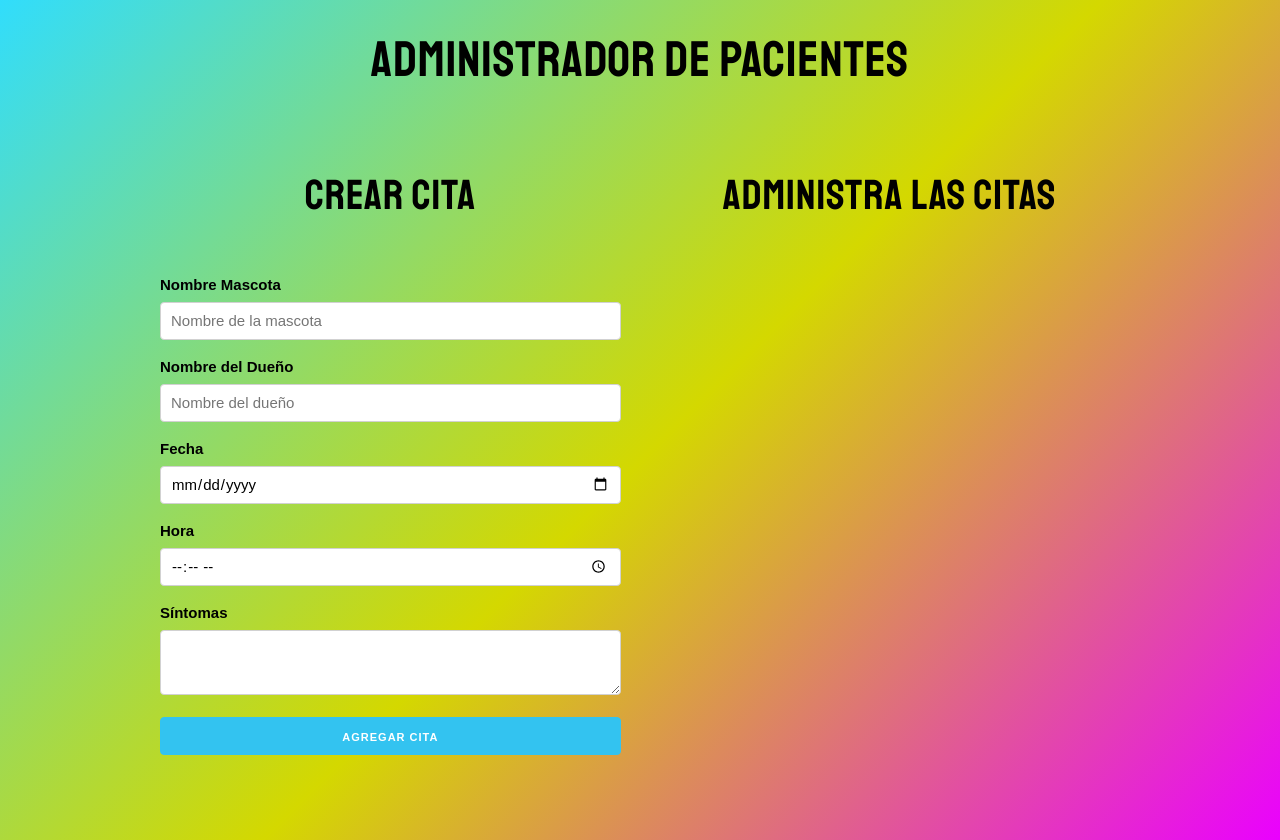
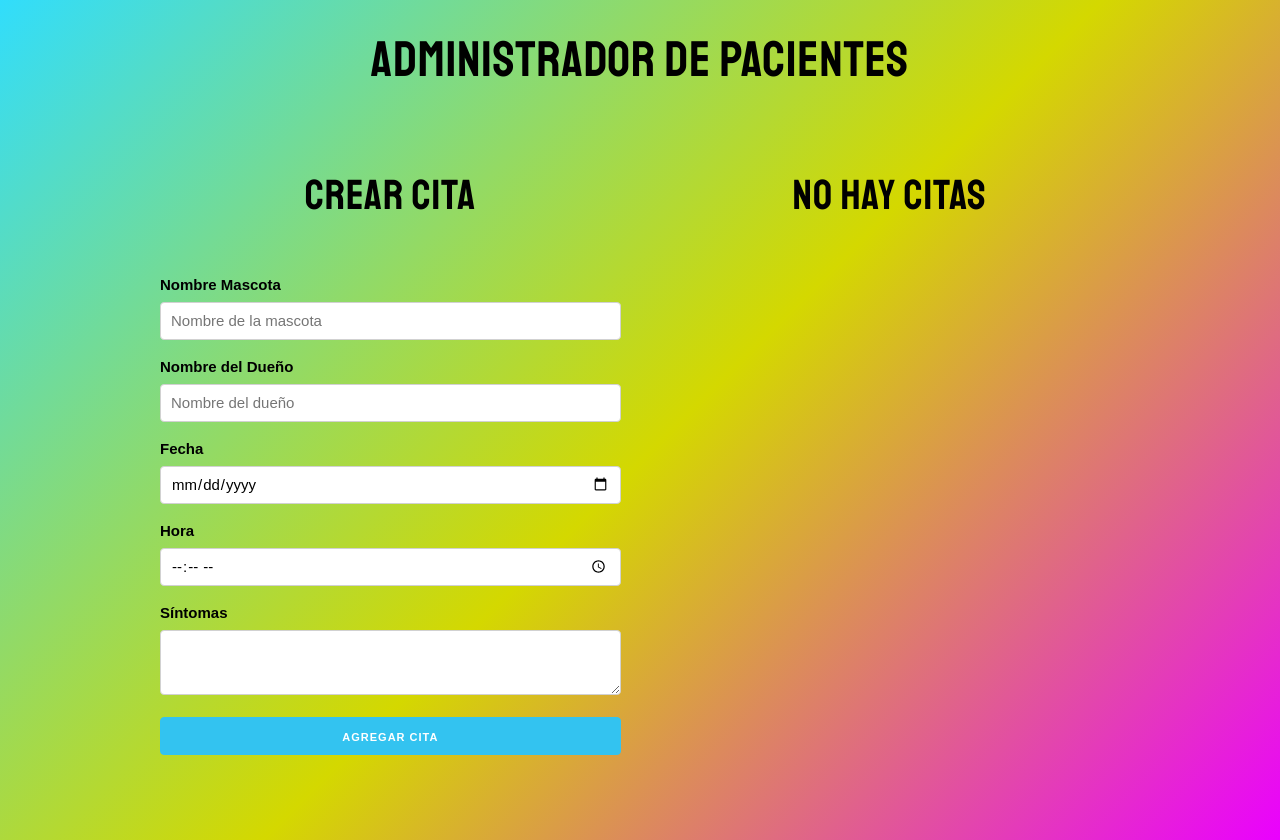
Before and after one commit to axmonsalve/vet, a React (Create React App) app: page / in a window 1280 px wide. Built offline with nearby package versions, Linux system fonts and the light colour scheme.

Commit message:
Showing a message conditionally

```diff
--- a/src/App.js
+++ b/src/App.js
@@ -1,6 +1,6 @@
 import React, { Fragment, useState } from "react";
 import Form from "./components/Form";
-import Appointment from './components/Appointment';
+import Appointment from "./components/Appointment";
 function App() {
   //Arreglo de citas
   const [appointments, setAppointments] = useState([]);
@@ -12,9 +12,14 @@
 
   //Función que elimina la cita segun el id
   const deleteAppointment = id => {
-    const newAppointments = appointments.filter(appointment => appointment.id !== id);
+    const newAppointments = appointments.filter(
+      appointment => appointment.id !== id
+    );
     setAppointments(newAppointments);
-  }
+  };
+  //Mensaje condicional
+  const title =
+    appointments.length === 0 ? "No hay citas" : "Administra las citas";
   return (
     <Fragment>
       <div className="App">
@@ -25,7 +30,7 @@
               <Form createAppointment={createAppointment} />
             </div>
             <div className="one-half column">
-              <h2>Administra las citas</h2>
+              <h2>{title}</h2>
               {appointments.map(appointment => (
                 <Appointment
                   key={appointment.id}
--- a/src/components/Appointment.js
+++ b/src/components/Appointment.js
@@ -1,12 +1,16 @@
 import React from 'react'
 
-const Appointment = ( { appointment } ) => (
+const Appointment = ( { appointment, deleteAppointment } ) => (
     <div className="cita">
         <p>Mascota: <span>{appointment.pet}</span></p>
         <p>Dueño: <span>{appointment.owner}</span></p>
         <p>Fecha: <span>{appointment.date}</span></p>
         <p>Hora: <span>{appointment.time}</span></p>
         <p>Síntomas: <span>{appointment.symptoms}</span></p>
+        <button
+            className="button eliminar u-full-width"
+            onClick={() => deleteAppointment(appointment.id)}
+        >Eliminar &times;</button>
     </div>
  );
 
```
